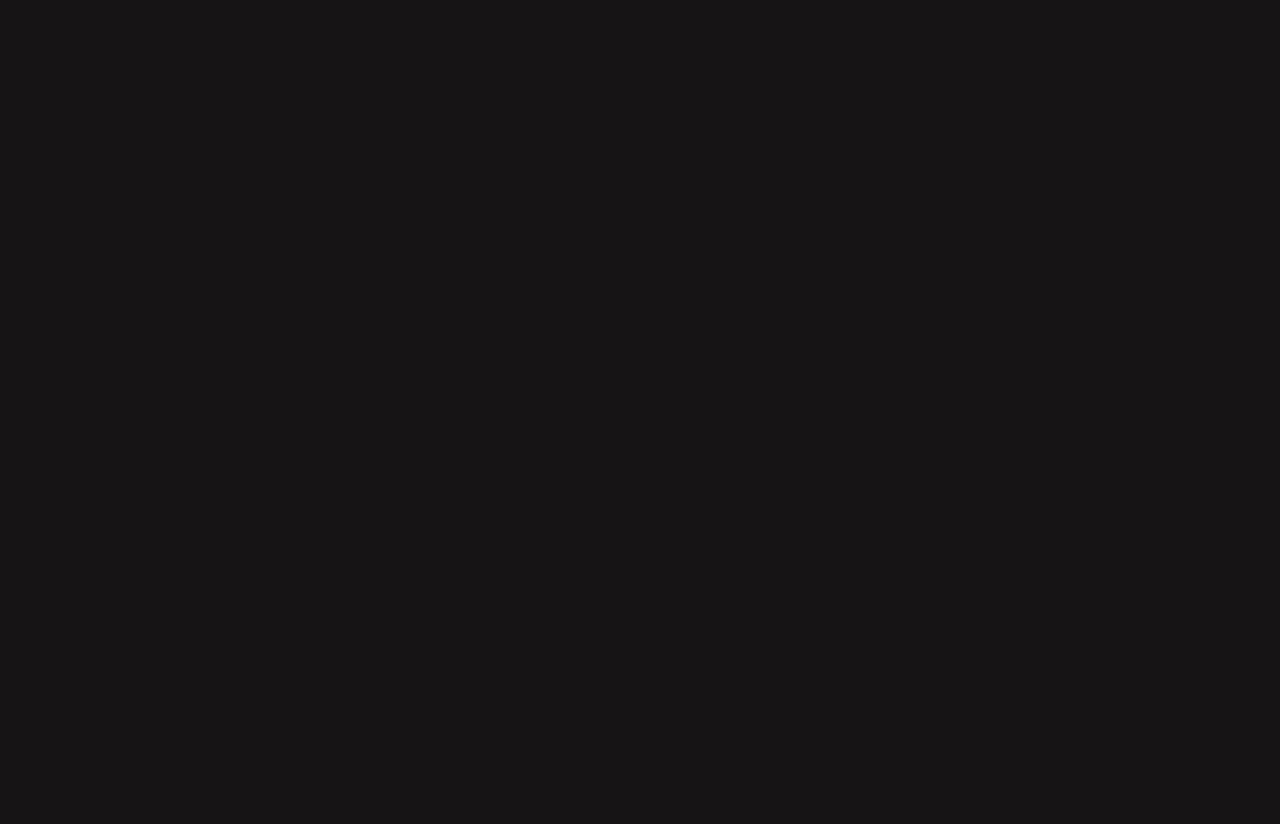
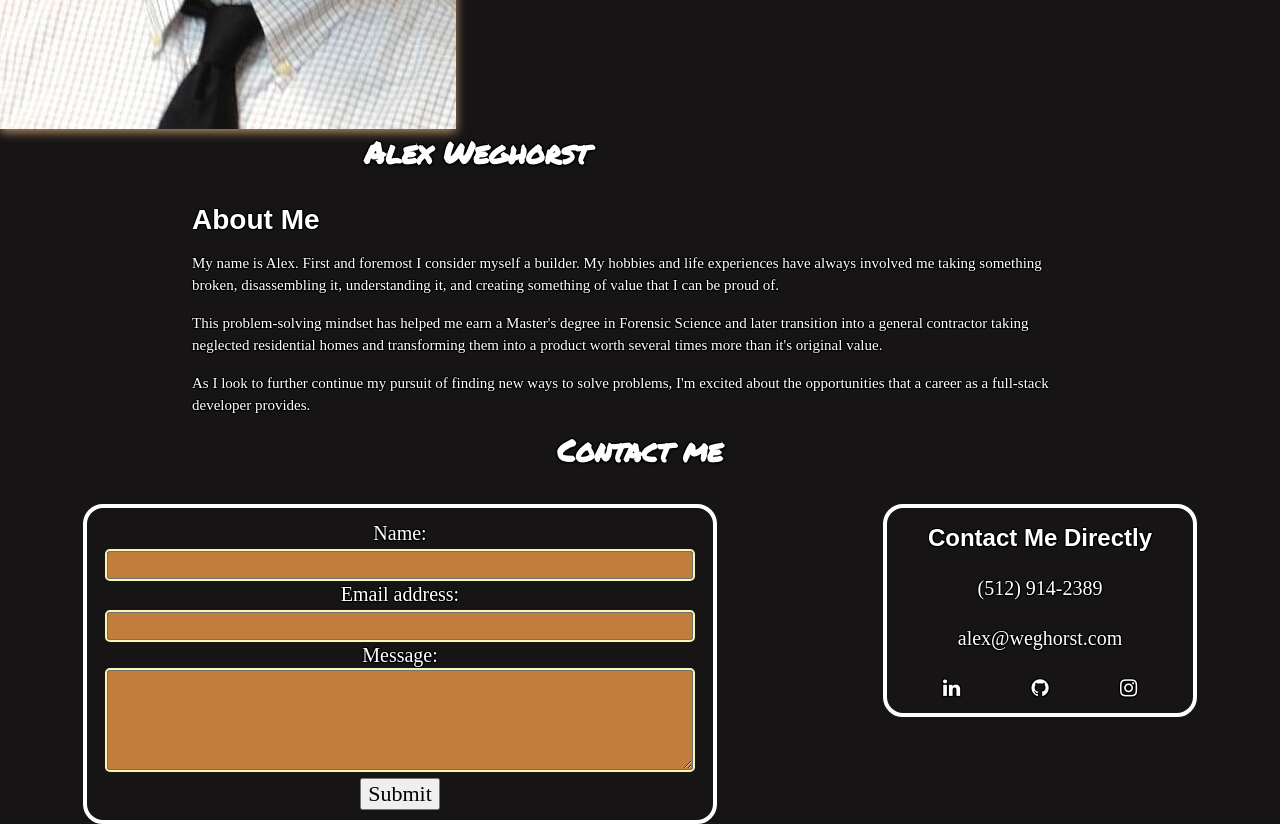
Before and after one commit to aweghorst/alex-react-portfolio, a React (Create React App) app: page / in a window 1280 px wide. Shown: the part 1360-2184 px from the top of the page. Before the commit the page ends 800 px from the top, so only its background shows below. Built offline with nearby package versions, Linux system fonts and the light colour scheme.

Commit message:
contact page finished

```diff
--- a/public/index.html
+++ b/public/index.html
@@ -18,6 +18,7 @@
     <link rel="preconnect" href="https://fonts.googleapis.com">
 <link rel="preconnect" href="https://fonts.gstatic.com" crossorigin>
 <link href="https://fonts.googleapis.com/css2?family=Permanent+Marker&display=swap" rel="stylesheet">
+<link rel="stylesheet" href="https://maxcdn.bootstrapcdn.com/font-awesome/4.4.0/css/font-awesome.min.css">
     <!--
       Notice the use of %PUBLIC_URL% in the tags above.
       It will be replaced with the URL of the `public` folder during the build.
--- a/src/App.js
+++ b/src/App.js
@@ -4,6 +4,7 @@ import Header from "./components/Header";
 import Home from "./components/Home";
 import Footer from "./components/Footer";
 import Nav from "./components/Nav";
+import Contact from "./components/Contact"
 
 
 
@@ -13,6 +14,8 @@ function App() {
     <section>
       <main>
         <Header/>
+        <About />
+        <Contact/>
       </main>
     </section>
   );
--- a/src/components/Contact/index.js
+++ b/src/components/Contact/index.js
@@ -0,0 +1,128 @@
+import React, { useState } from "react";
+
+import { validateEmail } from "../../utils/helpers";
+
+function ContactForm() {
+  const [formState, setFormState] = useState({
+    name: "",
+    email: "",
+    message: "",
+  });
+
+  const [errorMessage, setErrorMessage] = useState("");
+  const { name, email, message } = formState;
+
+  const handleSubmit = e => {
+    e.preventDefault();
+    if (!errorMessage) {
+      console.log("Submit Form", formState);
+    }
+  };
+
+  const handleChange = e => {
+    if (e.target.name === "email") {
+      const isValid = validateEmail(e.target.value);
+      if (!isValid) {
+        setErrorMessage("Your email is invalid.");
+      } else {
+        setErrorMessage("");
+      }
+    } else {
+      if (!e.target.value.length) {
+        setErrorMessage(`${e.target.name} is required.`);
+      } else {
+        setErrorMessage("");
+      }
+    }
+    if (!errorMessage) {
+      setFormState({ ...formState, [e.target.name]: e.target.value });
+      console.log("Handle Form", formState);
+    }
+  };
+
+  return (
+    <section>
+      <h1 data-testid="h1tag" className="header-text text-center">
+        Contact me
+      </h1>
+      <div className="flex-row">
+        <div className="form-box col-6">
+          <form
+            id="contact-form"
+            className="text-center w-100"
+            onSubmit={handleSubmit}
+          >
+            <div className>
+              <label htmlFor="name">Name:</label>
+              <input
+                type="text"
+                name="name"
+                defaultValue={name}
+                onBlur={handleChange}
+                required
+              />
+            </div>
+            <div>
+              <label htmlFor="email">Email address:</label>
+              <input
+                type="email"
+                name="email"
+                defaultValue={email}
+                onBlur={handleChange}
+                required
+              />
+            </div>
+            <div>
+              <label htmlFor="message">Message:</label>
+              <textarea
+                name="message"
+                rows="5"
+                defaultValue={message}
+                onBlur={handleChange}
+                required
+              />
+            </div>
+            {errorMessage && (
+              <div>
+                <p className="error-text">{errorMessage}</p>
+              </div>
+            )}
+            <button data-testid="button" type="submit">
+              Submit
+            </button>
+          </form>
+        </div>
+        <div className="contact-box col-3 text-center form-box">
+          <h4>Contact Me Directly</h4>
+          <p>(512) 914-2389</p>
+          <p>alex@weghorst.com</p>
+          <div className="flex-row justify-space-around">
+            <a
+              target="_blank"
+              rel="noreferrer"
+              href="https://www.linkedin.com/in/alex-weghorst/"
+            >
+              <i class="fa fa-linkedin"></i>
+            </a>
+            <a
+              target="_blank"
+              rel="noreferrer"
+              href="https://github.com/aweghorst"
+            >
+              <i class="fa fa-github"></i>
+            </a>
+            <a
+              target="_blank"
+              rel="noreferrer"
+              href="https://www.instagram.com/aweghorst/"
+            >
+              <i class="fa fa-instagram"></i>
+            </a>
+          </div>
+        </div>
+      </div>
+    </section>
+  );
+}
+
+export default ContactForm;
--- a/src/index.css
+++ b/src/index.css
@@ -11,7 +11,7 @@
   --quatrinary: #cadbda;
   --light: #e1f5f4;
   --dark: #6c7575;
-  --ranchorange: #b65901;
+  --ranchorange: #c27d3d;
   --ranchwhite: #fefefe;
   --ranchsky: #0f1d22;
   --error: rgb(228, 46, 1);
@@ -156,6 +156,31 @@ nav a {
 .form-input,
 .form-textarea {
   display: block;
+  width: 100%;
+}
+
+input {
+  font-size: 1rem;
+  padding: 0.25rem;
+  width: 100%;
+  border: 1px solid var(--dark);
+  outline: none;
+  border-radius: 3px;
+  transition: box-shadow 0.2s;
+}
+
+textarea {
+  font-size: 1rem;
+  padding: 0.25rem;
+  width: 100%;
+  border: 1px solid var(--dark);
+  outline: none;
+  border-radius: 3px;
+  transition: box-shadow 0.2s;
+}
+
+form{
+  width: 100%;
 }
 
 .form-label {
@@ -1351,3 +1376,51 @@ a {
   margin-top: 5%;
   font-size: 100px;
 }
+
+.form-box {
+    margin: 30px auto auto;
+    padding: 10px 20px;
+    max-width: 50%;
+   border: 4px solid var(--ranchwhite);
+   border-radius: 20px;
+}
+
+form {
+  width: 100%;
+}
+
+input {
+  background-color: var(--ranchorange);
+  text-shadow: none;
+  outline: 2px solid var(--yellow)
+}
+
+textarea {
+  background-color: var(--ranchorange);
+  text-shadow: none;
+  outline: 2px solid var(--yellow)
+
+}
+
+button {
+  margin: 0;
+  font-family: "Poiret One";
+  -webkit-font-smoothing: none;
+  -moz-osx-font-smoothing: none;
+  color: black;
+  text-shadow: none;
+  font-size:22px;
+}
+
+.error-text {
+  color: rgb(235, 87, 87);
+}
+
+
+a .fa {
+  color: var(--ranchwhite);
+  }
+
+  a .fa:hover {
+    color: var(--ranchorange);
+    }
```
